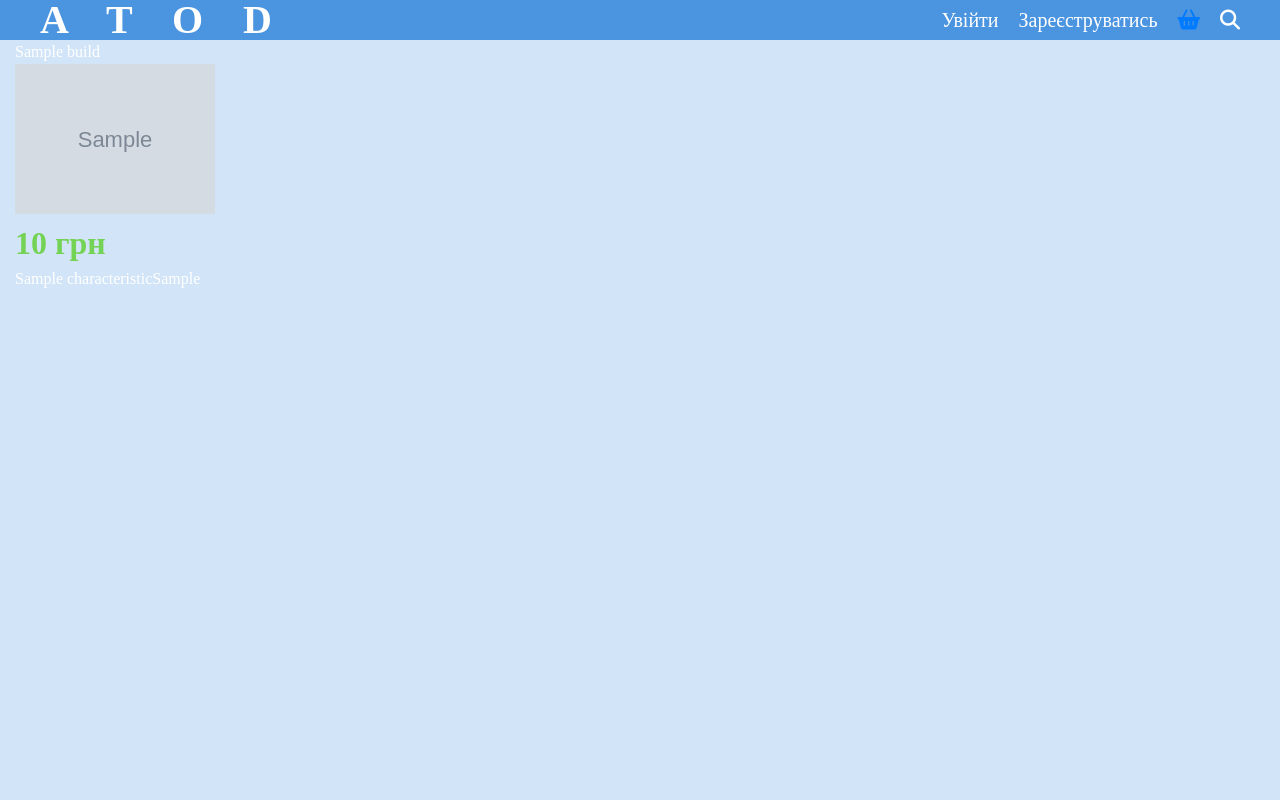
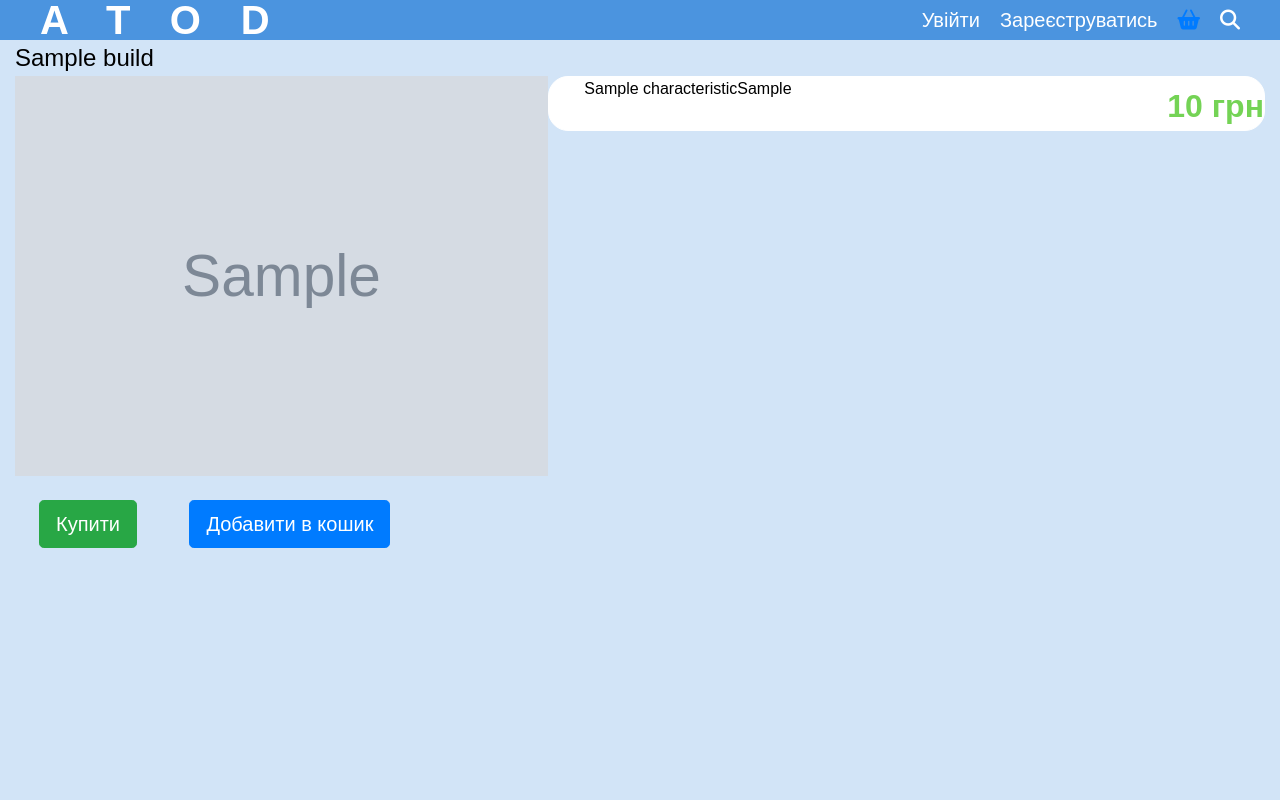
Before and after one commit to fhctyw/ATOD, a Yii app: template views/builds/index.php in a window 1280 px wide. Run offline with PHP 8.4 and a stand-in for Yii, Linux system fonts and the light colour scheme; the template is opened without the code that fills it: most values are stand-ins (such as "Sample title", 1, 10 or a date in 2020); grey boxes marked "Sample" are stand-in pictures; data that the repository does not hold is empty; some libraries are stand-ins or nearby versions; some web fonts are replaced.

Commit message:
CSS for builds

```diff
--- a/assets/AppAsset.php
+++ b/assets/AppAsset.php
@@ -25,7 +25,7 @@ class AppAsset extends AssetBundle
         'css/slider.css',
         'css/login.register.css',
         'css/profile.css',
-
+        'css/builds.css',
     ];
     public $js = [
         'js/busket.js',
--- a/controllers/ProductController.php
+++ b/controllers/ProductController.php
@@ -13,10 +13,6 @@ class ProductController extends Controller {
         $id = Yii::$app->request->get('id');
         $product = Products::findIdentity($id);
         $characteristics = Characteristics::find()->where(['product_id' => $id])->all();
-        //echo Html::beginTag('div', ['class' => 'product-image']);
-        //echo Html::img(Url::to($products->url_photo), ['class' => 'product-thumb']);
-        //var_dump($products);
-        //die;
         return $this->render('index',compact('product', 'characteristics'));
     }
 }
--- a/views/builds/index.php
+++ b/views/builds/index.php
@@ -5,30 +5,36 @@ use yii\helpers\Html;
 use yii\helpers\Url;
 use yii\widgets\LinkPager;
 
-    echo $build->build_name;
-
 ?>
 
+    <div class="build_name">
+            <?echo $build->build_name;?>
+    </div>
+        <div class="row">
+            <div class="col-5">
                 <div class="photo">
-    <section class="build">
                         <?php
-            echo \yii\helpers\Html::img("@web/images/products/{$build['url_photo']}", ['height'=>150])
+                            echo \yii\helpers\Html::img("@web/images/products/{$build['url_photo']}", ['height'=>400])
                         ?>
                 </div>
-
-<div class="price">
-    <section class="price">
-        <?= $build->price(). ' грн'?>
+                    <div class="buttons">
+                         <button class="btn btn-success btn-lg m-4" target="_blank" rel="noopener noreferrer" href=<?= $products->url_site ?>>Купити</button>
+                        <button class="btn btn-primary btn-lg add-to-busket m-4" type="button" href=<?= Url::to(['busket/add', 'id' => $products->product_id]) ?> data-id=<?= $products->product_id ?>>Добавити в кошик</button>
                     </div>
-
+            </div>
+            <div class="col-7">
+                    <div class ="scroll-div">
                         <div class="characteristic">
-    <section class="characteristic">
                                 <?php
                                     foreach($characteristics as $characteristic)
                                     {
                                         echo $characteristic->name_char;
                                         echo $characteristic->value_char. '<br>';
-
                                     }
                                 ?>
+                <div class="price">
+                        <?= $build->price(). ' грн'?>
                 </div>
+                    </div>
+                </div>
+            </div>
--- /dev/null
+++ b/web/css/builds.css
@@ -0,0 +1,34 @@
+body, html{
+    margin:0;
+    height: 100%;
+}
+
+.build_name{
+    font-size: 24px;
+}
+
+.build_name{
+    font-family: sans-serif;
+        color:black;
+}
+
+.characteristic{
+   padding: 0 0 0 35px;
+   display: flex;
+   flex-wrap: wrap;
+   align-items: flex-start;
+   justify-content: space-between;
+   margin: 0px 0 0px;
+   background-color: white;
+   border: 1px solid white;
+   border-radius: 20px;
+   color:black;
+   font-family: sans-serif;
+}
+
+.scroll-div{
+    width: 100%;
+    height: 40%;
+    overflow: hidden;
+    overflow-y: scroll;
+}
--- a/web/css/profile.css
+++ b/web/css/profile.css
@@ -9,16 +9,6 @@ body, html{
 @font-face {
     font-family: "QanelasItalic";
     src: url("/fonts/Qanelas-SemiBoldItalic.ttf");
-}
-body{
-    font-family: 'Qanelas';
-    font-style: normal;
-    font-weight: 400;
-    width:100%;
-    display: flex;
-    color:#FFFFFF;
-    min-height: 100%;
-    flex-direction: column;
 }
 li{
     list-style-type:none;
--- a/web/css/site.css
+++ b/web/css/site.css
@@ -84,3 +84,17 @@ a.desc:after {
 .del-item{
     cursor: pointer;
 }
+
+::-webkit-scrollbar{
+    width: 10px;
+}
+
+::-webkit-scrollbar-track{
+    border-radius: 5px;
+    box-shadow: inset 0 0 10px rgba(0, 0, 0, 0.25);
+}
+
+::-webkit-scrollbar-thumb{
+    border-radius: 5px;
+    background-color: #1E79D7;
+}
```
Lines whose indentation alone changed are shown as unchanged.
